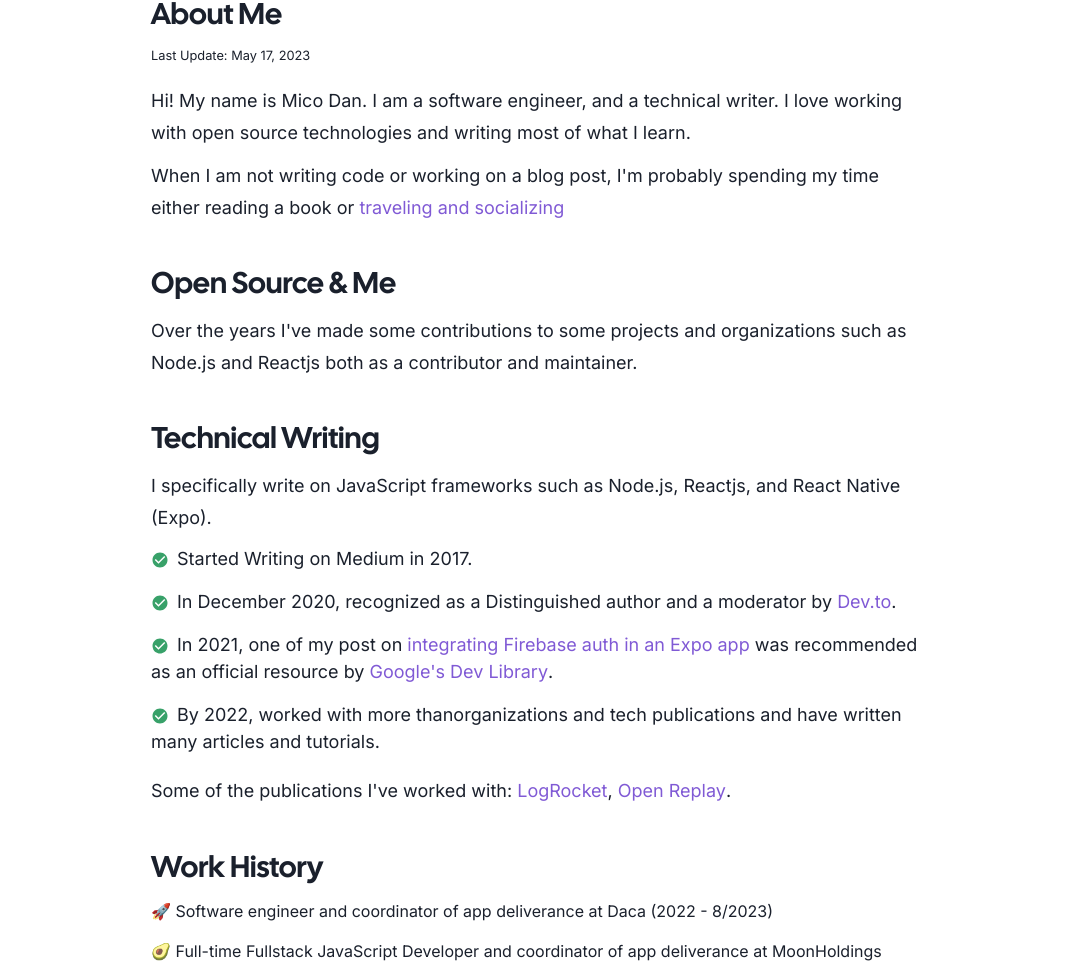
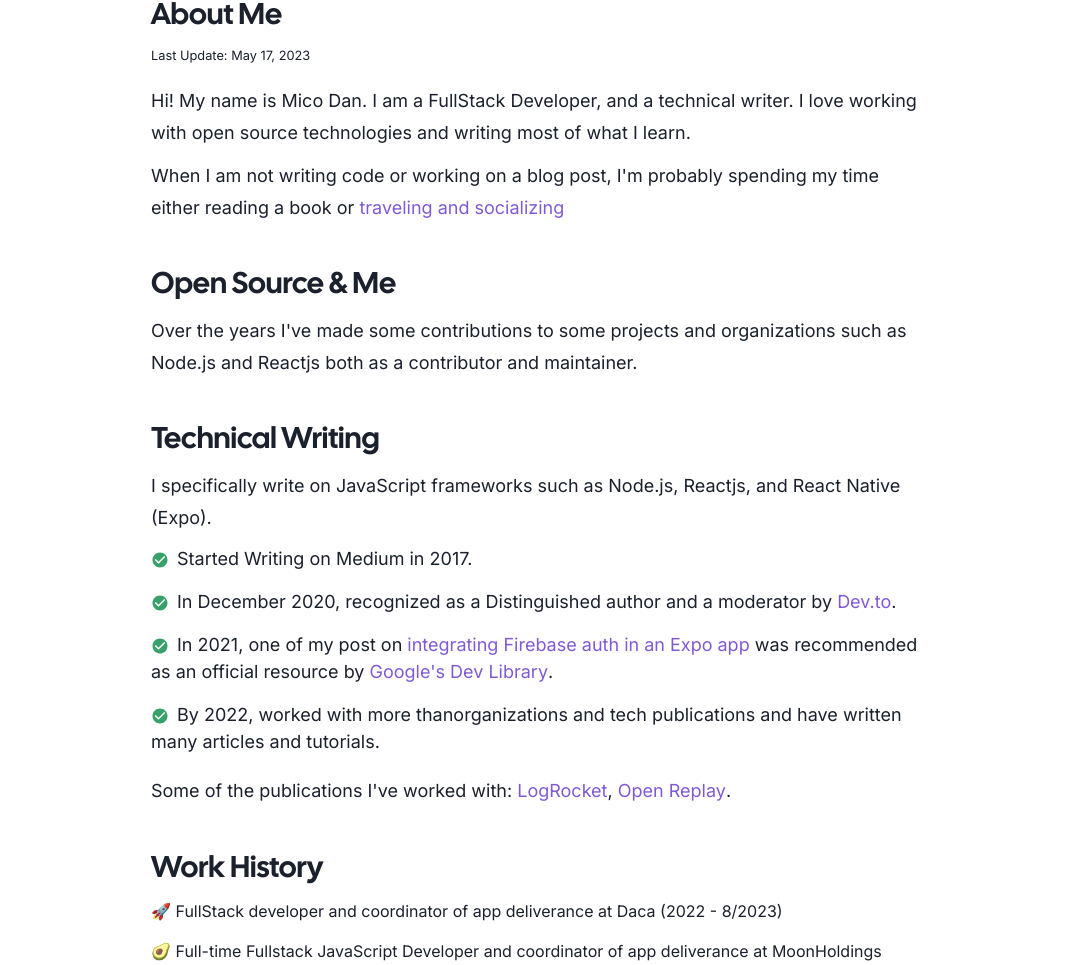
Before and after one commit to MicoDan/Blogs, a Next.js app: page /about in a window 1280 px wide. Shown: the part 114-1079 px from the top of the page, without its empty margins (105-1175 px from the left). Built offline with nearby package versions, Linux system fonts and the light colour scheme.

Commit message:
context changes

```diff
--- a/pages/about.js
+++ b/pages/about.js
@@ -20,7 +20,7 @@
         </Heading>
         <small>Last Update: May 17, 2023</small>
         <Text lineHeight="175%" as="h2" fontSize="lg" pt={2}>
-          Hi! My name is Mico Dan. I am a software engineer,
+          Hi! My name is Mico Dan. I am a FullStack Developer,
           and a technical writer. I love working with open source technologies
           and writing most of what I learn.
         </Text>
@@ -102,7 +102,7 @@
         </Heading>
         <List spacing={4}>
           <ListItem>
-            🚀 Software engineer and coordinator of app deliverance at Daca (2022 -
+            🚀 FullStack developer and coordinator of app deliverance at Daca (2022 -
             8/2023)
           </ListItem>
           <ListItem>🥑 Full-time Fullstack JavaScript Developer and coordinator of app deliverance at MoonHoldings (2020 - 2023)</ListItem>
--- a/pages/index.js
+++ b/pages/index.js
@@ -38,7 +38,7 @@
 const HomePage = ({ posts }) => {
   return (
     <>
-      <DocumentHead pageTitle="Mico Dan – Software Engineer, Tech Writer." />
+      <DocumentHead pageTitle="Mico Dan – FullStack Developer, Tech Writer." />
       <Hero />
       {/* Latest Blog Posts */}
       <LatestPostsSection posts={posts} />
--- a/src/components/BlogPostPage/AuthorCard.js
+++ b/src/components/BlogPostPage/AuthorCard.js
@@ -50,7 +50,7 @@
             </HStack>
           </HStack>
           <Text fontSize="md" color={textMode}>
-            I&apos;m a software engineer and a technical writer. In this blog,
+            I&apos;m a FullStack Developer and a technical writer. In this blog,
             I write about Technical writing, Node.js, React Native and Expo.
           </Text>
         </VStack>
--- a/src/components/Hero.js
+++ b/src/components/Hero.js
@@ -43,7 +43,7 @@
           </Stack>
 
           <Text lineHeight="175%" as="h2" fontSize="lg">
-            I&apos;m a software engineer and a technical writer. I love working
+            I&apos;m a FullStack Developer and a technical writer. I love working
             with open source technologies and writing about what I learn.
           </Text>
           <Text lineHeight="175%" as="h2" fontSize="lg">
--- a/src/components/SEO.js
+++ b/src/components/SEO.js
@@ -4,7 +4,7 @@
 const author = 'Mico Dan';
 const shortname = 'dan';
 const description =
-  "I'm Mico Dan. Software Engineer and Tech Writer. Welcome to my blog!";
+  "I'm Mico Dan. FullStack Developer  and Tech Writer. Welcome to my blog!";
 const socialBanner = '/card.png';
 
 const DocumentHead = ({ pageTitle, postPath, canonicalUrl }) => {
```
